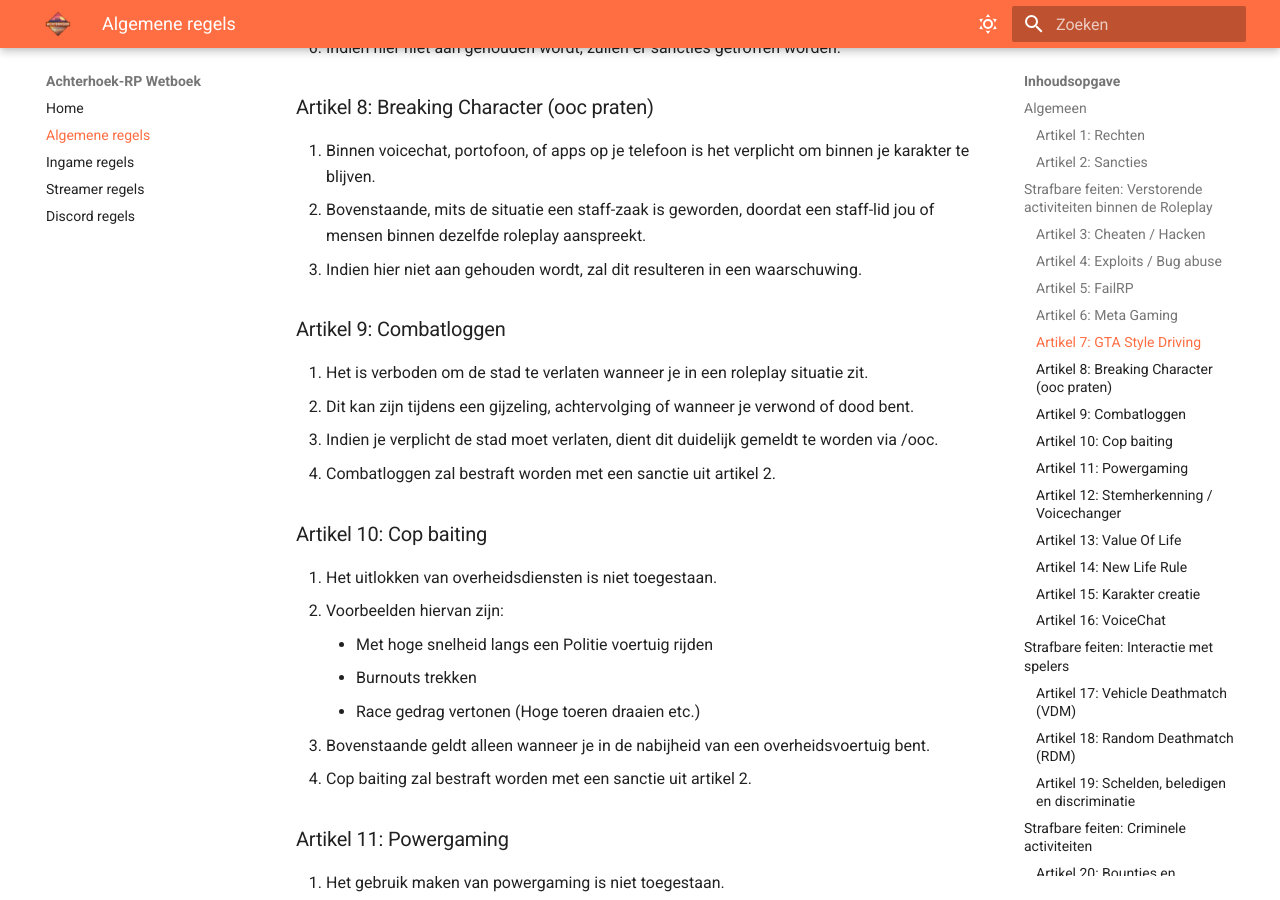
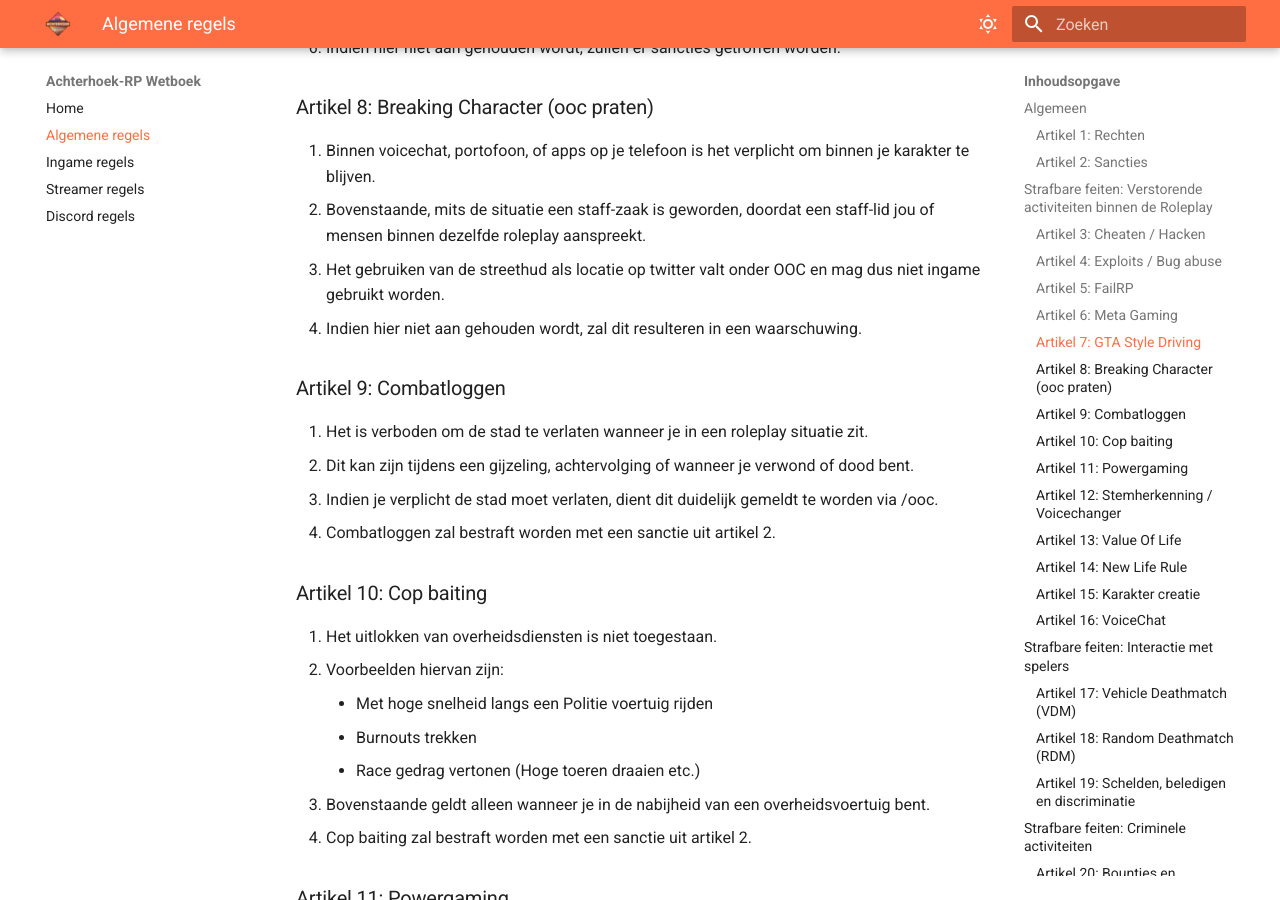
Before and after one commit to Jaccosf/ARP-Wetboek, an MkDocs documentation site: the page built from docs/algemeen.md, in a window 1280 px wide and 900 px high, scrolled down 2583 px. Built offline with MkDocs 1.6.1 and Material for MkDocs 9.7.7, drawn with Linux system fonts in a browser that asks for light colours.

Commit message:
Artikel 8.3 toegevoegd: Streethud
het gebruiken van de streethud op twitter is vanaf nu officieel OOC

```diff
--- a/docs/algemeen.md
+++ b/docs/algemeen.md
@@ -61,7 +61,8 @@ Hieronder vind je alle algemene regels waar elke speler zich aan dient te houden
 ### Artikel 8: Breaking Character (ooc praten)
 1. Binnen voicechat, portofoon, of apps op je telefoon is het verplicht om binnen je karakter te blijven.
 2. Bovenstaande, mits de situatie een staff-zaak is geworden, doordat een staff-lid jou of mensen binnen dezelfde roleplay aanspreekt.
-3. Indien hier niet aan gehouden wordt, zal dit resulteren in een waarschuwing.
+3. Het gebruiken van de streethud als locatie op twitter valt onder OOC en mag dus niet ingame gebruikt worden.
+4. Indien hier niet aan gehouden wordt, zal dit resulteren in een waarschuwing.
 
 ### Artikel 9: Combatloggen
 1. Het is verboden om de stad te verlaten wanneer je in een roleplay situatie zit.
```
